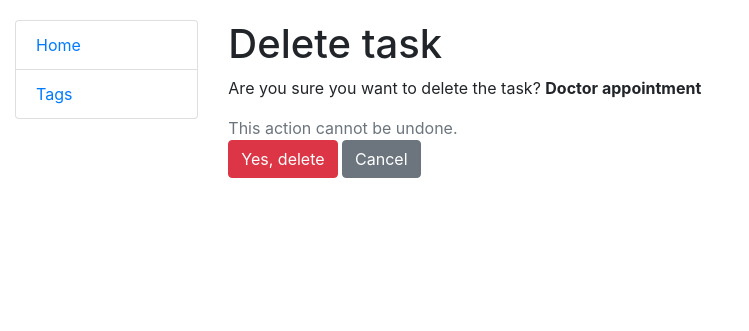
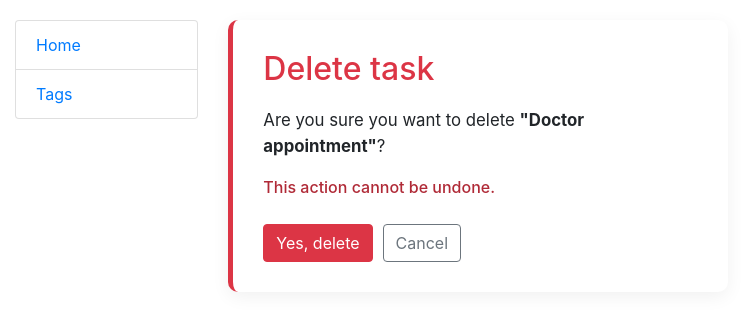
Before and after one commit to StrawHato/todo-list, a Django app: page /delete/9 in a window 1280 px wide. Shown: the top 331 px of the page, without its empty margins (0-749 px from the left). Run offline with Django 5.2, Linux system fonts and the light colour scheme; data comes from the database, SQL or seed files in the repository.

Commit message:
Refactor todo delete UI and add custom styles

```diff
--- a/static/css/styles.css
+++ b/static/css/styles.css
@@ -112,3 +112,34 @@ body {
     display: flex;
     gap: 10px;
 }
+
+.delete-card {
+    width: 100%;
+    max-width: 500px;
+    background: #ffffff;
+    padding: 30px;
+    border-radius: 10px;
+    box-shadow: 0 5px 18px rgba(0, 0, 0, 0.06);
+    border-left: 5px solid #dc3545;
+}
+
+.delete-title {
+    margin-bottom: 20px;
+    color: #dc3545;
+}
+
+.delete-text {
+    font-size: 1.05rem;
+}
+
+.delete-warning {
+    margin-top: 10px;
+    color: #b02a37;
+    font-weight: 500;
+}
+
+.delete-actions {
+    margin-top: 25px;
+    display: flex;
+    gap: 10px;
+}
--- a/templates/todo_app/task_confirm_delete.html
+++ b/templates/todo_app/task_confirm_delete.html
@@ -1,20 +1,38 @@
 {% extends "base.html" %}
 
 {% block content %}
-  <h1>Delete task</h1>
-  <p>Are you sure you want to delete the task?
-    <strong>{{ task }}</strong>
+
+  <div class="form-wrapper">
+
+    <div class="delete-card">
+
+      <h2 class="delete-title">
+        Delete task
+      </h2>
+
+      <p class="delete-text">
+        Are you sure you want to delete
+        <strong>"{{ object }}"</strong>?
       </p>
-  <span class="text-muted">
+
+      <p class="delete-warning">
         This action cannot be undone.
-  </span>
-  <form method="post">
+      </p>
+
+      <form method="post" class="delete-actions">
         {% csrf_token %}
+
         <button type="submit" class="btn btn-danger">
           Yes, delete
         </button>
-      <a href="{% url 'todo_app:todo-list' %}" class="btn btn-secondary">
+
+        <a href="{% url 'todo_app:todo-list' %}" class="btn btn-outline-secondary">
           Cancel
         </a>
       </form>
+
+    </div>
+
+  </div>
+
 {% endblock %}
```
Lines whose indentation alone changed are shown as unchanged.
